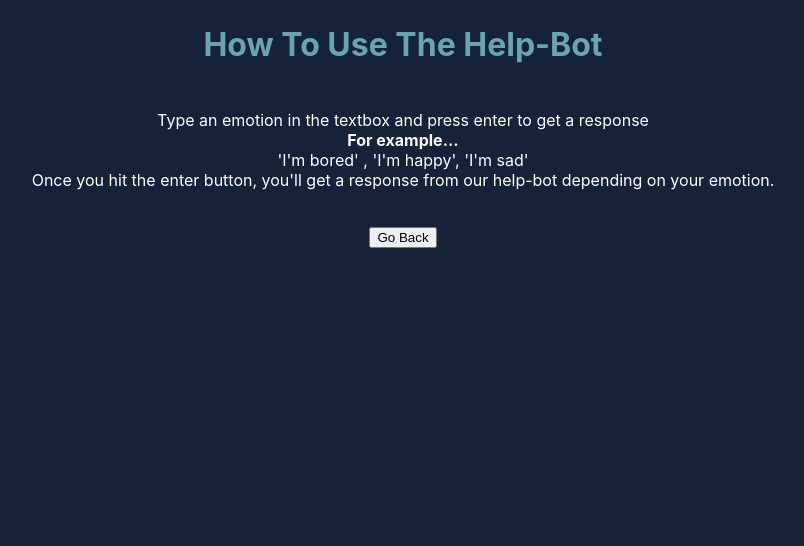
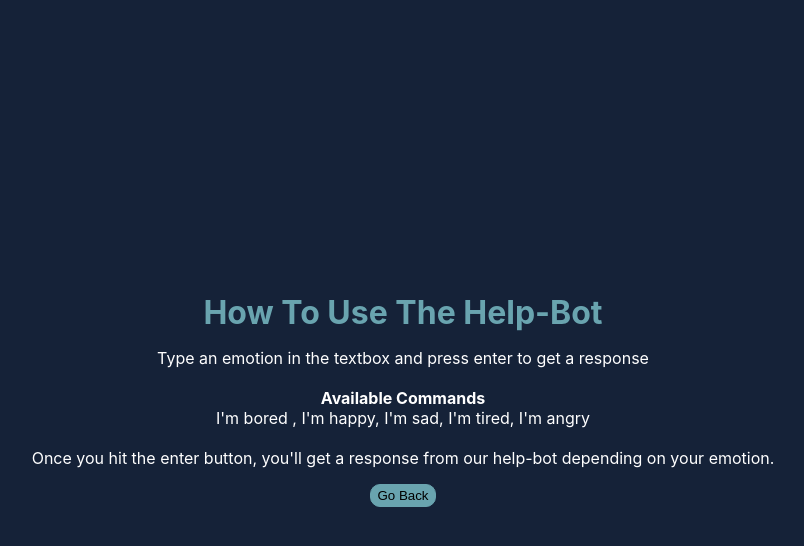
Before and after one commit to JanissaAbreu/Help-App, a React (Create React App) app: page /howtouse in a window 1280 px wide. Shown: the top 546 px of the page, without its empty margins (237-1041 px from the left). Built offline with nearby package versions, Linux system fonts and the light colour scheme.

Commit message:
Finished styling for main and instuction page

```diff
--- a/src/App.css
+++ b/src/App.css
@@ -1,4 +1,7 @@
 .App {
+  display: flex;
+  justify-content: center;
+  align-items: center;
   text-align: center;
   height: 100vh;
   width: 100vw;
--- a/src/components/HowTo.js
+++ b/src/components/HowTo.js
@@ -7,13 +7,15 @@ const HowToPage = (props) => {
             <h1 className = "howToHeader">How To Use The Help-Bot</h1>
             <p className = "instructions">
                 Type an emotion in the textbox and press enter to get a response <br/>
-                <b>For example...</b> <br/>
-                'I'm bored' , 'I'm happy', 'I'm sad' <br/>
+                <br/>
+                <b>Available Commands</b><br/>
+                I'm bored , I'm happy, I'm sad, I'm tired, I'm angry<br/>
+                <br/>
                 Once you hit the enter button, you'll get a response from our help-bot depending on your emotion.<br/>
             </p>
 
             <a href = "/">
-                <button>Go Back</button>
+                <button className="goBackButton">Go Back</button>
             </a>
 
         </div>
--- a/src/components/Main.js
+++ b/src/components/Main.js
@@ -59,11 +59,13 @@ const MainScreen = (props) => {
 
             //Set the appResponse state to whatever random response is selected from the json file
             setResponse(randResponse);
+        } else {
+            setResponse("That's not valid....");
         }
     }
 
     return (
-        <div className = "mainScreen">
+        <div className = "MainScreen">
             <h1 className="mainScreenTitle">Help-Bot</h1>
             <input className = "userInput" placeholder = "Type emotion here..." type = "text" onChange={(event) => setFeeling(event.target.value)}/>
             <button className="enterButton" onClick = {() => enterButton()}>Enter</button>
--- a/src/styling/HowTo.css
+++ b/src/styling/HowTo.css
@@ -1,9 +1,13 @@
 .howToHeader{
     color: var(--light-blue);
-    padding-top: 25px;
 }
+
 .instructions {
-    color: white;
-    padding-top: 30px;
-    padding-bottom: 20px;
+    color: white;}
+
+.goBackButton{
+    background-color: var(--light-blue);
+    border: var(--light-blue) solid 1px;
+    height: 23.35px;
+    border-radius: 10px;
 }
--- a/src/styling/Main.css
+++ b/src/styling/Main.css
@@ -1,6 +1,6 @@
 .mainScreenTitle{
     color: var(--light-blue);
-    padding: 25px;
+    padding: 10px;
 }
 
 .userInput{
@@ -17,7 +17,7 @@
 .enterButton{
     background-color: var(--light-blue);
     border: var(--light-blue) solid 1px;
-    height: 23.35px;
+    height: 23.34px;
     border-top-right-radius: 10px;
     border-bottom-right-radius: 10px;
 }
--- a/src/styling/RandomSuggestion.css
+++ b/src/styling/RandomSuggestion.css
@@ -0,0 +1,3 @@
+p {
+    color: white;
+}
```
